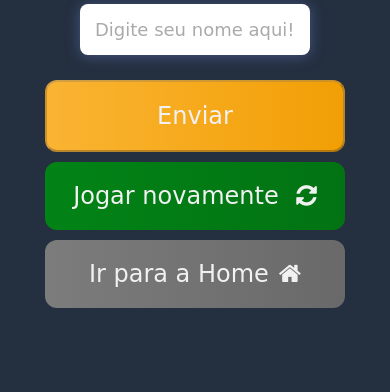
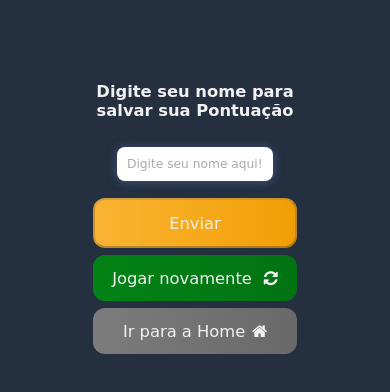
Before and after one commit to ojotav21/quiz-js, a plain HTML site: page telas/end.html in a window 390 px wide. Drawn offline with Linux system fonts and the light colour scheme; a web font is replaced by a local one.

Commit message:
responsive css

```diff
--- a/src/css/end.css
+++ b/src/css/end.css
@@ -3,8 +3,35 @@
     height: 45vw;
     display: flex;
     justify-content: center;
-    align-items: center;
+    align-items: flex-start;
     max-width: 80rem;
     margin: 0 auto;
+    margin-top: 5rem;
     padding: 2rem;
 }
+
+
+@media (max-width: 767.98px) {
+    .escolha-container{
+        min-width: 40rem;
+
+    }
+
+    h1{
+        font-size: 3.5rem;
+        color:#f1f1f1;
+        margin-bottom: 5rem;
+    }
+
+    h2{
+        font-size: 3rem;
+        margin-bottom: 4rem;
+    }
+
+    #progressText, .hud-prefix{
+        font-size: 3rem;
+    }
+    p{
+        font-size: 2.5rem;
+    }
+}
--- a/src/css/game.css
+++ b/src/css/game.css
@@ -76,8 +76,27 @@ color: #f1f1f1;
     width: 0%;
 }
 
-@media screen and (dht: 768px) {
+@media (max-width: 767.98px) {
     .escolha-container{
         min-width: 40rem;
+
+    }
+
+    h1{
+        font-size: 3.5rem;
+        color:#f1f1f1;
+        margin-bottom: 5rem;
+    }
+
+    h2{
+        font-size: 3rem;
+        margin-bottom: 4rem;
+    }
+
+    #progressText, .hud-prefix{
+        font-size: 3rem;
+    }
+    p{
+        font-size: 2.5rem;
     }
 }
--- a/src/css/happy_sad.css
+++ b/src/css/happy_sad.css
@@ -15,3 +15,33 @@
 .h1{
     margin-bottom: 4rem;
 }
+
+
+@media (max-width: 767.98px) {
+    .escolha-container{
+        min-width: 40rem;
+
+    }
+
+    h1{
+        font-size: 3rem;
+        color:#f1f1f1;
+        margin-bottom: 5rem;
+    }
+
+    h2{
+        font-size: 3rem;
+        margin-bottom: 4rem;
+    }
+
+    #progressText, .hud-prefix{
+        font-size: 3rem;
+    }
+    p{
+        font-size: 2rem;
+    }
+
+    .btn{
+        font-size: 2rem;
+    }
+}
--- a/src/css/style.css
+++ b/src/css/style.css
@@ -46,7 +46,7 @@ h2{
     display: flex;
     justify-content: center;
     align-items: center;
-    max-width: 80rem;
+    max-width: 60rem;
     margin: 0 auto;
     padding: 2rem;
 }
@@ -197,3 +197,64 @@ input::placeholder{
     transition: transform 150ms;
     transform: scale(1.03);
 }
+
+
+
+
+
+@media (max-width: 767.98px) {
+
+/* Global */
+*{
+    box-sizing: border-box;
+    margin: 0;
+    padding: 0;
+    font-size: 42.5%;
+    font-family: 'Tomorrow', cursive, sans-serif;
+}
+
+h1{
+    font-size: 4rem;
+    color:#f1f1f1;
+    margin-bottom: 5rem;
+}
+
+h2{
+    font-size: 3rem;
+    margin-bottom: 4rem;
+}
+
+.container{
+    width: 60vw;
+    height: 50vw;
+    display: flex;
+    justify-content: center;
+    align-items: flex-start;
+    max-width: 60rem;
+    margin: 0 auto;
+    margin-top: 5rem;
+    padding: 2rem;
+}
+
+
+
+}
+
+
+
+/* // Extra small devices (portrait phones, less than 576px) */
+@media (max-width: 575.98px) {
+    .container{
+        width: 30vw;
+        height: 50vw;
+        display: flex;
+        justify-content: center;
+        align-items: flex-start;
+        max-width: 30rem;
+        margin: 0 auto;
+        margin-top: 5rem;
+        padding: 2rem;
+    }
+
+
+}
--- a/src/js/game.js
+++ b/src/js/game.js
@@ -53,7 +53,7 @@ let questoes = [
         resposta: 4,
     },
     {
-        questao:'Quantos oceanos tem o planeta Terra?',
+        questao:'Quantos ocenaos tem o planeta Terra?',
         escolha1: '5',
         escolha2: '3',
         escolha3: '4',
```
Also changed, not shown: telas/high.html (line endings or trailing spaces).
